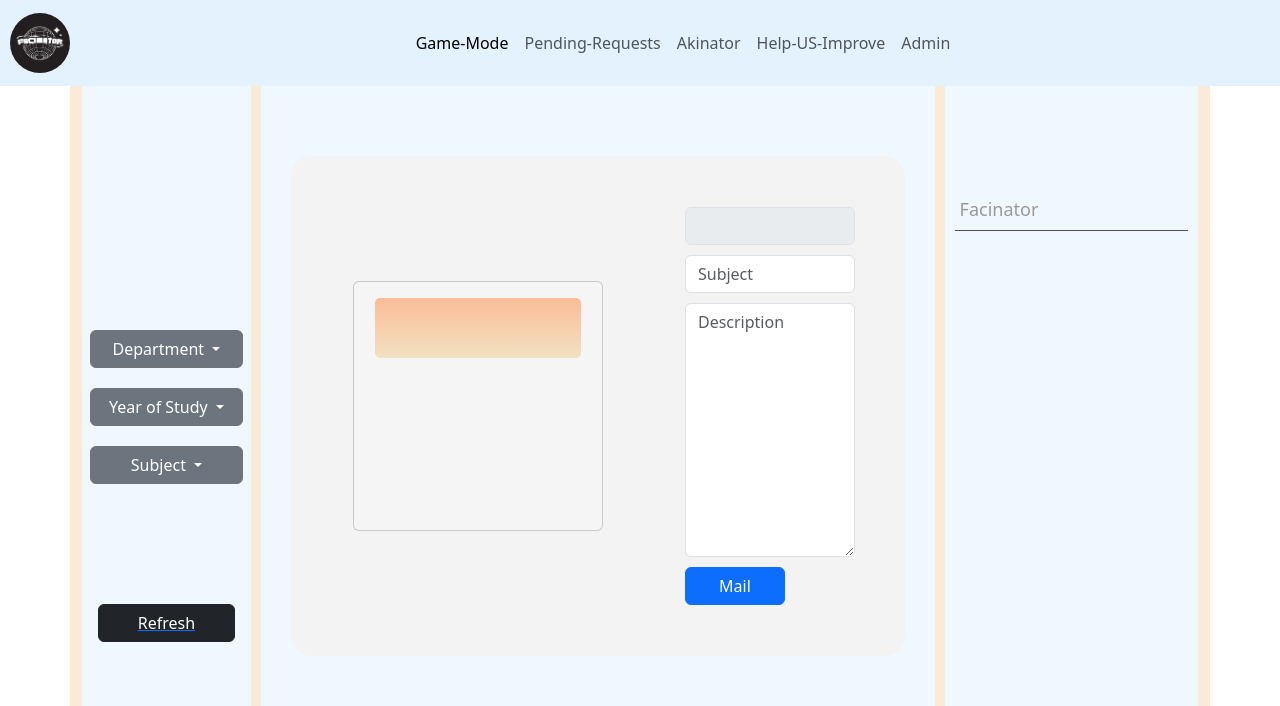
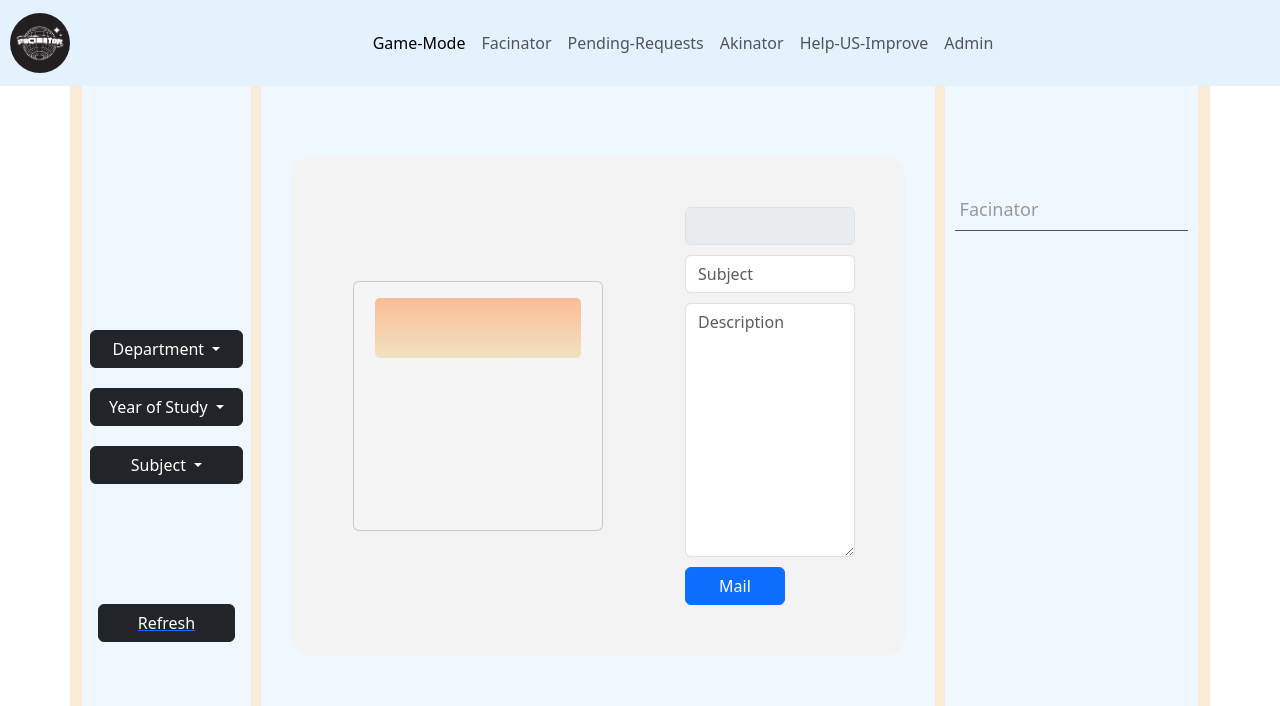
Before and after one commit to AashayI394/faculty_akinator, a Flask app: template templates/mail.html in a window 1280 px wide. Shown: the top 706 px of the page. Run offline with Flask 3, Linux system fonts and the light colour scheme; the template is opened without the code that fills it, so the values that code supplies are empty.

Commit message:
done with changes

```diff
--- a/app.py
+++ b/app.py
@@ -140,9 +140,12 @@ def gameover():
         q = final_stmt(val)
         return render_template("game_over_failure.html", q=q, val=val, questions=g.question_thread)
 
+    # game ends
 
 
-    # game ends
+
+
+
 
 
 
--- a/templates/alldata.html
+++ b/templates/alldata.html
@@ -69,6 +69,7 @@
           <div class="navbar-nav">
             <a class="nav-item nav-link active" href="/facinator_game">Game-Mode</a>
             <a class="nav-item nav-link" href="/pending">Pending-Requests</a>
+            <a class="nav-item nav-link" href="/main">Facinator</a>
             <a class="nav-item nav-link" href="https://en.akinator.com/#">Akinator</a>
             <a class="nav-item nav-link" href="/addnew">Help-US-Improve</a>
             <a class="nav-item nav-link" href="/login">Admin</a>
--- a/templates/layout.html
+++ b/templates/layout.html
@@ -454,6 +454,9 @@
               <li class="nav-item">
                 <a class="nav-link active" href="/main">Facinator</a>
               </li>
+              <li class="nav-item">
+                <a class="nav-link active" href="/facinator_game">Game-Mode</a>
+              </li>
                <li class="nav-item">
                 <a class="nav-link active" href="/addnew">Help-US-Improve</a>
               </li>
--- a/templates/layout2.html
+++ b/templates/layout2.html
@@ -156,12 +156,19 @@
         .card-avatar {
         --size: 60px;
         background: linear-gradient(to top, #f1e1c1 0%, #fcbc97 100%);
+        display: flex;
+        justify-content: center;
+        align-items: center;
+        font-family: 'Times New Roman', Times, serif;
+        font-size: large;
+        font-weight: bold;
         width: var(--size);
         width: 95%;
         height: var(--size);
         border-radius: 5px;
         transition: transform .2s ease;
         margin-bottom: 1rem;
+        text-align: center;
         }
 
 
@@ -240,6 +247,9 @@
         .mail{
           width: 100%;
           align-self: flex-end;
+          border: 1px solid black;
+          border-color: #232323;
+          box-shadow: 0 8px 16px 0 rgba(0,0,0,0.2), 0 6px 20px 0 rgba(0,0,0,0.19);
         }
 
         .topbar{
@@ -384,6 +394,13 @@
           margin-top: 30px;
         }
 
+        .dept_name{
+          color:#232323;
+          outline:black;
+          font-size: large;
+          text-align: center;
+        }
+
 
 
 
@@ -462,6 +479,7 @@
     <div class="collapse navbar-collapse" id="navbarNavAltMarkup">
       <div class="navbar-nav">
         <a class="nav-item nav-link active" href="/facinator_game">Game-Mode</a>
+        <a class="nav-item nav-link" href="/main">Facinator</a>
         <a class="nav-item nav-link" href="/pending">Pending-Requests</a>
         <a class="nav-item nav-link" href="https://en.akinator.com/#">Akinator</a>
         <a class="nav-item nav-link" href="/addnew">Help-US-Improve</a>
@@ -500,7 +518,7 @@
         <div class="filters">
 
             <div class="btn-group">
-                <button class="btn btn-secondary dropdown-toggle dd" type="button" data-bs-toggle="dropdown" aria-expanded="false">
+                <button class="btn btn-dark dropdown-toggle dd" type="button" data-bs-toggle="dropdown" aria-expanded="false">
                   Department
                 </button>
                 <ul class="dropdown-menu">
@@ -517,7 +535,7 @@
             </div>
 
               <div class="btn-group">
-                <button class="btn btn-secondary dropdown-toggle dd" type="button" data-bs-toggle="dropdown" aria-expanded="false">
+                <button class="btn btn-dark dropdown-toggle dd" type="button" data-bs-toggle="dropdown" aria-expanded="false">
                   Year of Study
                 </button>
                 <ul class="dropdown-menu">
@@ -536,7 +554,7 @@
               </div>
 
               <div class="btn-group">
-                <button class="btn btn-secondary dropdown-toggle dd" type="button" data-bs-toggle="dropdown" aria-expanded="false">
+                <button class="btn btn-dark dropdown-toggle dd" type="button" data-bs-toggle="dropdown" aria-expanded="false">
                   Subject
                 </button>
                 <ul class="dropdown-menu">
@@ -548,14 +566,7 @@
                       </form>
                     </li>
                   {% endfor %}
-                  <!--
-                  <li><a class="dropdown-item" href="#">Sensors and Automation</a></li>
-                  <li><a class="dropdown-item" href="#">Theory of Automation</a></li>
-                  <li><a class="dropdown-item" href="#">Vector Calculus and Partial Differential Equation</a></li>
-                  <li><a class="dropdown-item" href="#">Data communication</a></li>
-                  <li><a class="dropdown-item" href="#">Data Structures and Algorithms 2</a></li>
-                  <li><a class="dropdown-item" href="#">Microprocessor Techniques</a></li>
-                  -->
+
 
                 </ul>
               </div>
--- a/templates/mail.html
+++ b/templates/mail.html
@@ -8,7 +8,7 @@
             <div class="card-info">
                 <div class="card-avatar"></div>
                 <div class="card-title">{{ i[1] }}</div>
-                <div class="card-subtitle">{{ i[3] }}</div>
+                <div class="card-subtitle dept_name">{{ i[3] }}</div>
             </div>
             <ul class="card-social">
                 <li class="card-social__item">
--- a/templates/main.html
+++ b/templates/main.html
@@ -7,12 +7,12 @@
 
                 <div class="card">
                     <div class="card-info">
-                        <div class="card-avatar"></div>
+                        <div class="card-avatar">{{ i[3] }}</div>
                         <div class="card-title">{{ i[1] }}</div>
                         <div class="card-subtitle">{{ i[6] }}</div>
 
                         <form action="{{ url_for('mail') }}" class="card-social__item card-social" method="post">
-                            <input type="submit" name="id" id="id" class="btn btn-primary mail" value="{{ i[2] }}">
+                            <input type="submit" name="id" id="id" class="btn btn-light mail" value="{{ i[2] }}">
                         </form>
 
                     </div>
--- a/templates/pending.html
+++ b/templates/pending.html
@@ -86,6 +86,7 @@
           <div class="navbar-nav">
             <a class="nav-item nav-link active" href="/facinator_game">Game-Mode</a>
             <a class="nav-item nav-link" href="/pending">Pending-Requests</a>
+            <a class="nav-item nav-link" href="/main">Facinator</a>
             <a class="nav-item nav-link" href="https://en.akinator.com/#">Akinator</a>
             <a class="nav-item nav-link" href="/addnew">Help-US-Improve</a>
             <a class="nav-item nav-link" href="/login">Admin</a>
```
Also changed, not shown: templates/gamelayout.html (+13 -3 lines), facinator.db, pending.db, static/images/aki_back.jpg (added).
